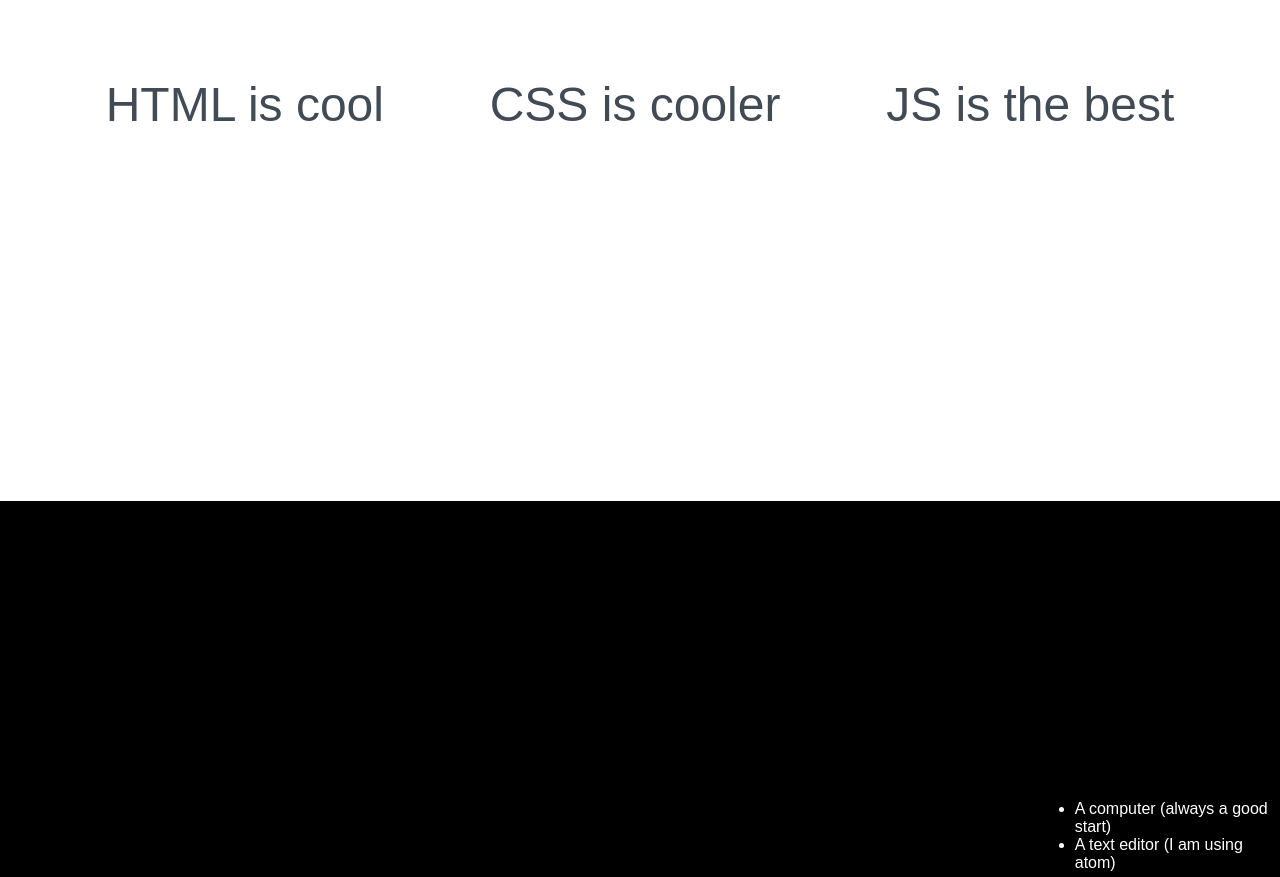
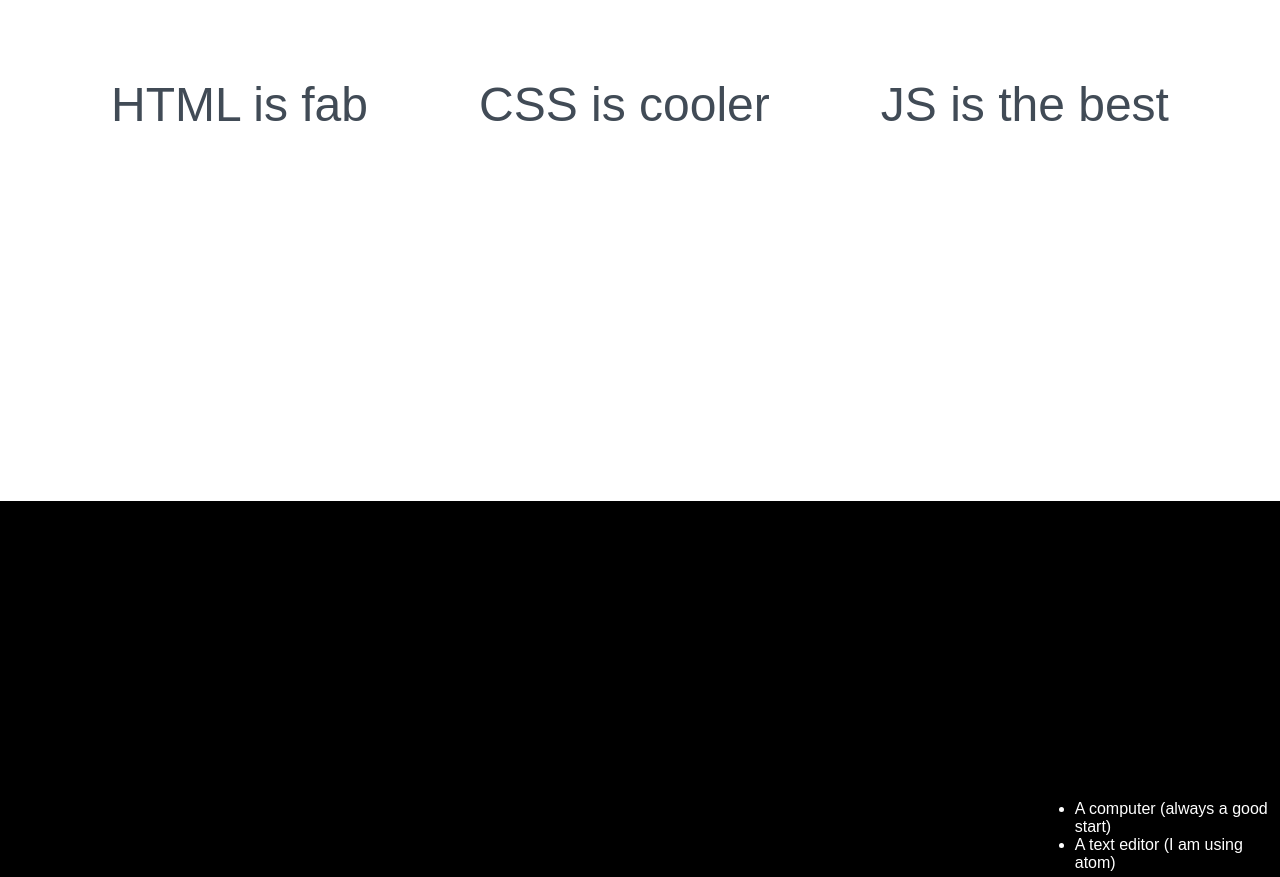
Before and after one commit to Bethcooper/Codefirst, a plain HTML site: page index.html/index.html in a window 1280 px wide. Shown: the part 1233-2110 px from the top of the page. Drawn offline with Linux system fonts and the light colour scheme; files whose address does not match are found by name.

Commit message:
Changed cool to fab

```diff
--- a/index.html/index.html
+++ b/index.html/index.html
@@ -19,7 +19,7 @@
       internet works, to creating websites and version control with git. A lot to cover in only 8 weeks!
       Everyone should learn to code, here are some pretty good reasons why...</p>
       <ol>
-        <li>HTML is cool</li>
+        <li>HTML is fab</li>
         <li>CSS is cooler</li>
         <li>JS is the best</li>
       </ol>
```
